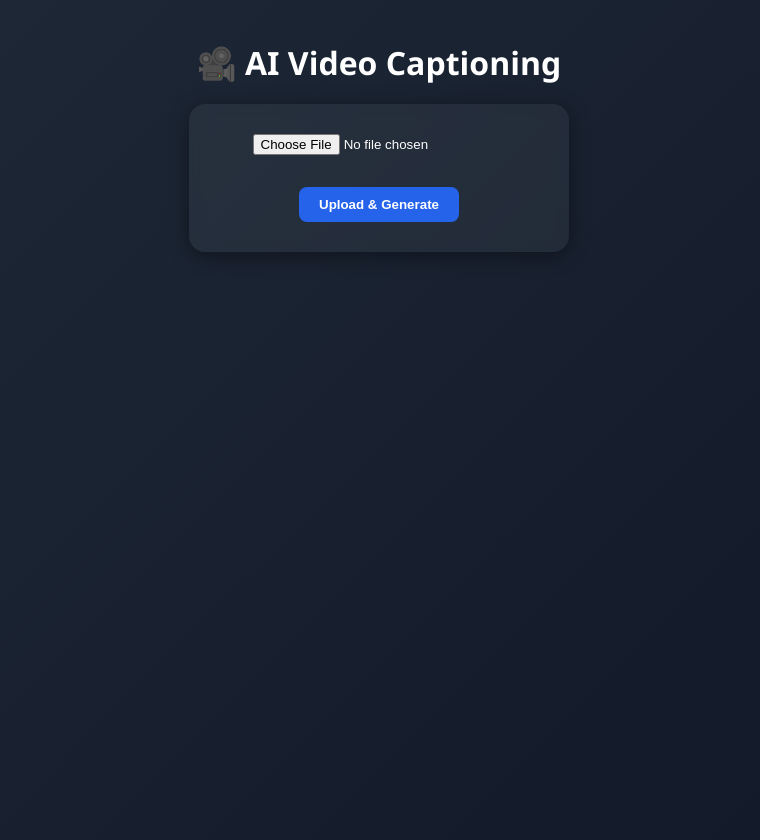
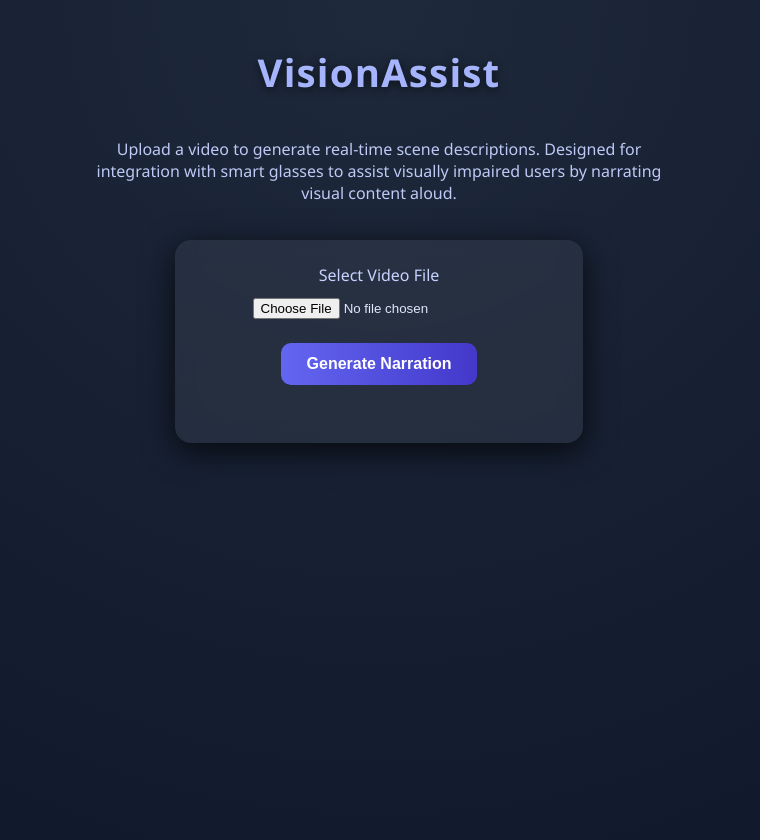
Before and after one commit to Weirdnemo/ClipCap, a Flask app: page / in a window 1280 px wide. Shown: the whole page, without its empty margins (261-1021 px from the left). Run offline with Flask 3, Linux system fonts and the light colour scheme.

Commit message:
Refactor index.html for improved UI and accessibility, enhancing styling and form elements for video upload and narration generation

```diff
--- a/templates/index.html
+++ b/templates/index.html
@@ -1,12 +1,13 @@
 <!DOCTYPE html>
-<html>
+<html lang="en">
 <head>
-    <title>🎬 AI Video Captioning</title>
+    <meta charset="UTF-8" />
+    <title>VisionAssist — Real-Time Video Scene Narrator</title>
     <style>
         body {
             font-family: 'Segoe UI', Roboto, sans-serif;
-            background: linear-gradient(135deg, #1f2937, #111827);
-            color: white;
+            background: radial-gradient(circle at top, #1e293b 0%, #0f172a 100%);
+            color: #f9fafb;
             margin: 0;
             padding: 20px;
             display: flex;
@@ -15,73 +16,97 @@
             min-height: 100vh;
         }
         h1 {
-            font-size: 2rem;
-            margin-bottom: 20px;
-            font-weight: 600;
+            font-size: 2.4rem;
+            margin-bottom: 24px;
+            font-weight: 700;
             text-align: center;
+            letter-spacing: 1.2px;
+            color: #a5b4fc;
+            text-shadow: 0 2px 10px rgba(0,0,0,0.6);
         }
         #uploadForm {
-            background: rgba(255, 255, 255, 0.05);
-            backdrop-filter: blur(6px);
+            background: rgba(255, 255, 255, 0.06);
+            backdrop-filter: blur(10px);
             border-radius: 16px;
-            padding: 20px;
-            box-shadow: 0 4px 20px rgba(0,0,0,0.4);
+            padding: 24px;
+            box-shadow: 0 8px 32px rgba(0,0,0,0.75);
             text-align: center;
-            margin-bottom: 20px;
-            width: 340px;
-            transition: transform 0.2s ease;
+            margin-bottom: 28px;
+            width: 360px;
+            transition: transform 0.3s ease, box-shadow 0.3s ease;
         }
         #uploadForm:hover {
-            transform: scale(1.02);
+            transform: translateY(-3px);
+            box-shadow: 0 12px 40px rgba(101, 97, 255, 0.8);
+        }
+        label {
+            font-size: 1rem;
+            display: block;
+            margin-bottom: 8px;
+            color: #c7d2fe;
         }
         input[type="file"] {
             display: block;
-            margin: 10px auto;
-            color: white;
+            margin: 12px auto;
+            color: #e0e7ff;
+            cursor: pointer;
         }
         button {
-            background: #2563eb;
+            background: linear-gradient(90deg, #6366f1, #4338ca);
             border: none;
-            padding: 10px 20px;
-            border-radius: 8px;
+            padding: 12px 26px;
+            border-radius: 10px;
             color: white;
-            font-weight: 600;
+            font-weight: 700;
+            font-size: 1rem;
             cursor: pointer;
-            transition: background 0.2s ease;
+            transition: transform 0.2s ease, box-shadow 0.2s ease;
+            margin-top: 12px;
         }
         button:hover {
-            background: #1e40af;
+            transform: translateY(-1.5px);
+            box-shadow: 0 6px 18px rgba(99, 102, 241, 0.7);
         }
         .progress {
-            margin-top: 10px;
+            margin-top: 14px;
             font-size: 14px;
-            color: #d1d5db;
+            color: #a5b4fc;
+            min-height: 20px;
         }
         #results {
             display: grid;
-            grid-template-columns: repeat(auto-fill, minmax(240px, 1fr));
-            gap: 20px;
+            grid-template-columns: repeat(auto-fill, minmax(260px, 1fr));
+            gap: 24px;
             width: 100%;
             max-width: 1100px;
+            margin-top: 20px;
         }
         .result-card {
-            background: rgba(255, 255, 255, 0.08);
-            border-radius: 12px;
-            padding: 10px;
-            box-shadow: 0 2px 8px rgba(0,0,0,0.4);
+            background: rgba(255, 255, 255, 0.07);
+            border-radius: 14px;
+            padding: 14px;
+            box-shadow: 0 3px 12px rgba(0,0,0,0.55);
             opacity: 0;
-            transform: translateY(20px);
-            animation: fadeInUp 0.4s ease forwards;
+            transform: translateY(25px);
+            animation: fadeInUp 0.5s ease forwards;
         }
         .result-card img {
             width: 100%;
-            border-radius: 8px;
-            margin-bottom: 8px;
+            border-radius: 10px;
+            margin-bottom: 10px;
+            filter: brightness(0.95);
+            transition: transform 0.3s ease;
+        }
+        .result-card img:hover {
+            transform: scale(1.04);
         }
         .caption {
-            font-size: 14px;
-            color: #e5e7eb;
-            min-height: 40px;
+            font-size: 15px;
+            line-height: 1.3;
+            color: #dbeafe;
+            min-height: 48px;
+            text-shadow: 0 2px 6px rgba(0,0,0,0.7);
+            font-weight: 600;
         }
         @keyframes fadeInUp {
             to {
@@ -92,19 +117,22 @@
     </style>
 </head>
 <body>
-    <h1>🎥 AI Video Captioning</h1>
+    <h1>VisionAssist</h1>
+    <p style="text-align:center; max-width: 600px; color:#bec9f5; margin-bottom: 36px;">
+        Upload a video to generate real-time scene descriptions. Designed for integration with smart glasses to assist visually impaired users by narrating visual content aloud.
+    </p>
 
-    <form id="uploadForm" enctype="multipart/form-data">
-        <input type="file" name="video" accept="video/*" required>
-        <br>
-        <button type="submit">Upload & Generate</button>
-        <div class="progress" id="progressText"></div>
+    <form id="uploadForm" enctype="multipart/form-data" aria-label="Upload video for scene narration">
+        <label for="videoInput">Select Video File</label>
+        <input id="videoInput" type="file" name="video" accept="video/*" required aria-required="true" aria-describedby="progressText"/>
+        <button type="submit" aria-live="polite">Generate Narration</button>
+        <div class="progress" id="progressText" role="status" aria-live="polite" aria-atomic="true"></div>
     </form>
 
-    <div id="results"></div>
+    <div id="results" aria-live="polite" aria-atomic="false"></div>
 
     <script>
-    function typeWriterEffectWords(element, text, speed = 200) {
+        function typeWriterEffectWords(element, text, speed = 150) {
             let words = text.split(" ");
             let i = 0;
             function typing() {
@@ -124,7 +152,7 @@
             const formData = new FormData(form);
 
             document.getElementById("results").innerHTML = "";
-        document.getElementById("progressText").textContent = "Processing...";
+            document.getElementById("progressText").textContent = "Processing video and generating narration...";
 
             fetch('/generate', {
                 method: 'POST',
@@ -148,7 +176,7 @@
                             const el = document.createElement("div");
                             el.className = "result-card";
                             el.innerHTML = `
-                            <img src="/static/frames/${fname}" alt="${fname}">
+                                <img src="/static/frames/${fname}" alt="Video frame ${fname}">
                                 <div class="caption"></div>
                             `;
                             const captionDiv = el.querySelector(".caption");
@@ -164,7 +192,7 @@
                 function read() {
                     reader.read().then(({ done, value }) => {
                         if (done) {
-                        document.getElementById("progressText").textContent = "Done!";
+                            document.getElementById("progressText").textContent = "All captions generated.";
                             return;
                         }
                         processChunk(decoder.decode(value, { stream: true }));
```
Lines whose indentation alone changed are shown as unchanged.
